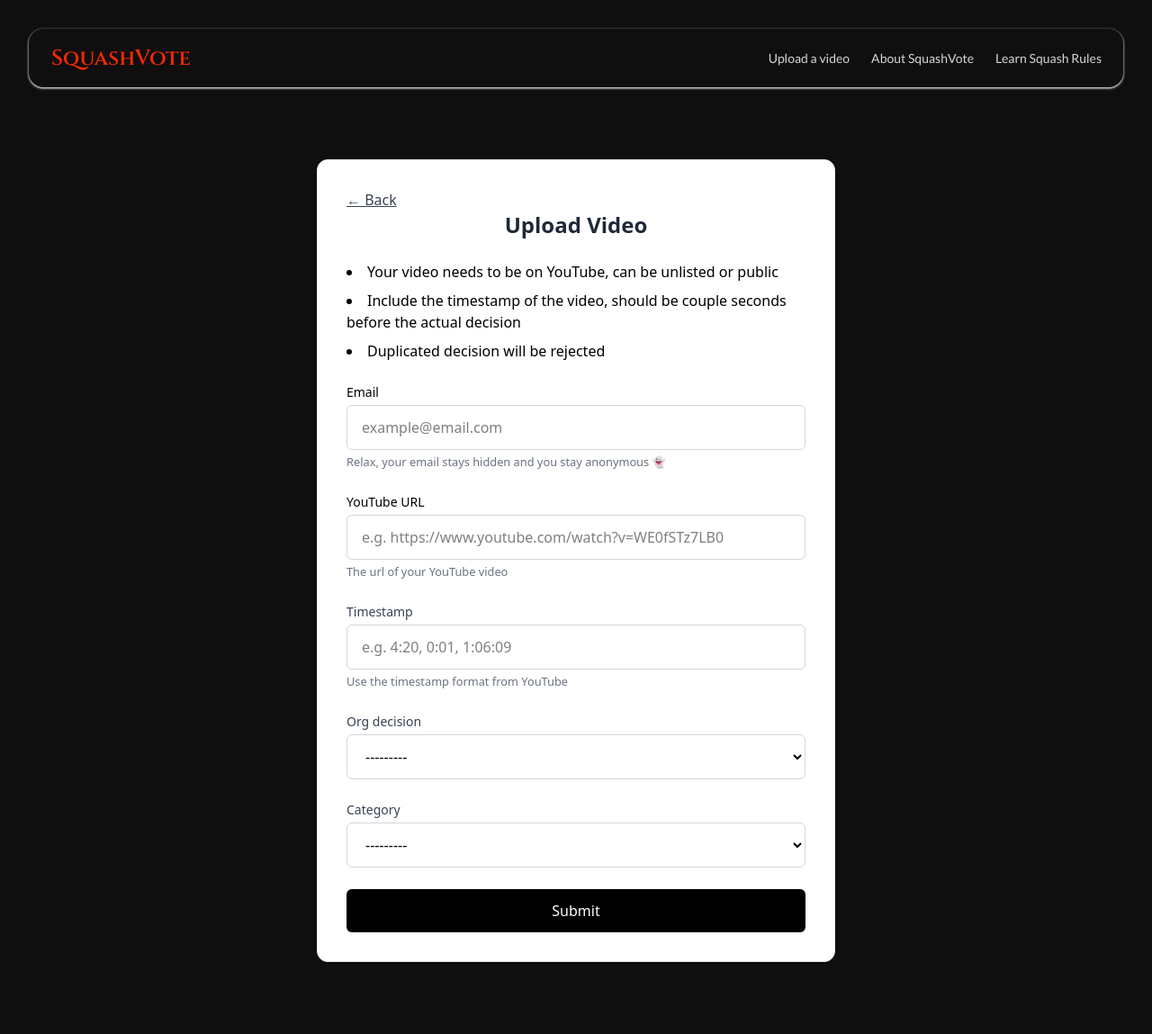
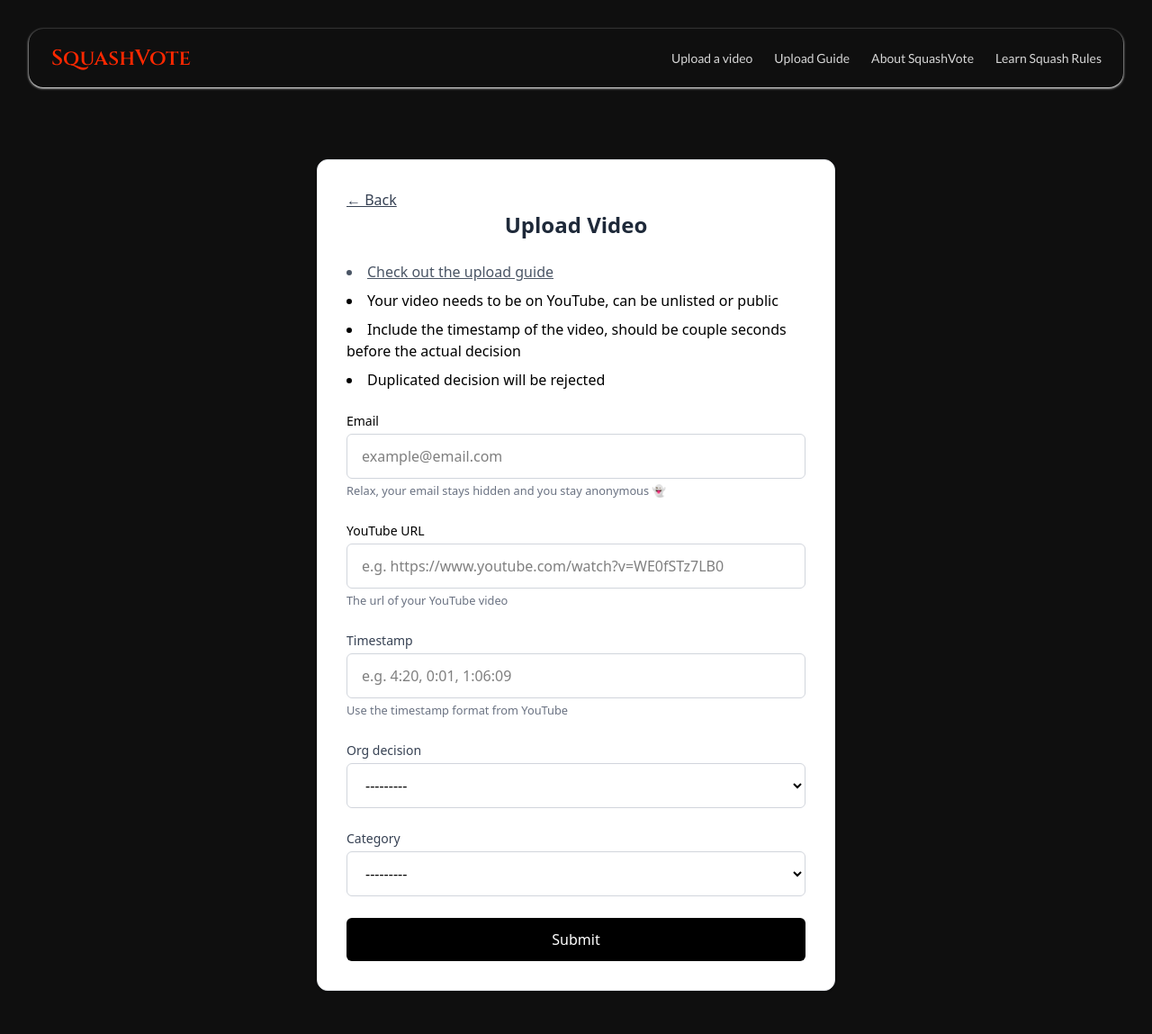
Before and after one commit to yoyocatw/SquashVote, a Django app: template vote/templates/vote/video_form.html in a window 1280 px wide. Shown: the whole page at 90% size. Before the commit the page ends 1069 px from the top, so only its background shows below. Run offline with Django 5.2, Linux system fonts and the light colour scheme; the template is opened without the code that fills it, so the values that code supplies are empty; style sheets or scripts are compiled from the project's sources; some libraries are stand-ins or nearby versions.

Commit message:
Added the Upload Guide link to both nav, footer and videoform page

```diff
--- a/vote/templates/vote/base.html
+++ b/vote/templates/vote/base.html
@@ -59,6 +59,8 @@
                 class="menu dropdown-content bg-base-100 rounded-box w-52 p-2 shadow"
                 >
                 <li><a href="{% url 'video_form' %}" class="underline">&#x2601; Upload a video</a></li>
+                <li><a class="underline" target="_blank" href="https://friends-itch-5gv.craft.me/squashvote.wtf">Upload Guide</a></li>
+
                 <li><a href="{% url 'about' %}" class="underline">&#x270C; About SquashVote</a></li>
                 <li><a href="{% url 'rules' %}" class="underline">&#x1F4DA; Learn Squash Rules</a></li>
             </ul>
@@ -66,6 +68,7 @@
           <div class="navbar-end hidden md:flex">
             <ul class="menu menu-horizontal px-1 font-body text-md">
               <li><a class="rounded-2xl" href="{% url 'video_form' %}">Upload a video</a></li>
+              <li><a class="rounded-2xl" target="_blank" href="https://friends-itch-5gv.craft.me/squashvote.wtf">Upload Guide</a></li>
               <li><a class="rounded-2xl" href="{% url 'about' %}">About SquashVote</a></li>
               <li><a class="rounded-2xl" href="{% url 'rules' %}">Learn Squash Rules</a></li>
             </ul>
--- a/vote/templates/vote/index.html
+++ b/vote/templates/vote/index.html
@@ -174,6 +174,7 @@
         <li><a class="link link-hover" href="{% url 'about' %}">About SquashVote</a></li>
         <li><a class="link link-hover" href="{% url 'rules' %}">Learn Squash Rules</a></li>
         <li><a class="link link-hover" href="{% url 'video_form' %}">Upload a Video</a></li>
+        <li><a class="link link-hover" target="_blank" href="https://friends-itch-5gv.craft.me/squashvote.wtf">Upload Guide</a></li>
         <li><a href="mailto:illreadit@squashvote.wtf" class="link-hover link">Contact me 💌</a></li>
       </ul>
     </nav>
--- a/vote/templates/vote/video_form.html
+++ b/vote/templates/vote/video_form.html
@@ -11,6 +11,8 @@
     <a href="{% url 'index' %}" class="text-gray-700 underline ">&#8592; Back</a>
     <h2 class="text-2xl font-bold text-gray-800 text-center mb-6">Upload Video</h2>
     <ul class="list-disc list-inside mb-6 text-gray-600 space-y-2">
+        <li><a class="underline link link-hover" target="_blank" href="https://friends-itch-5gv.craft.me/squashvote.wtf">Check out the upload guide</a></li>
+
         <li class="text-black text-base">Your video needs to be on YouTube, can be unlisted or public</li>
         <li class="text-black text-base">Include the timestamp of the video, should be couple seconds before the actual decision</li>
         <li class="text-black text-base">Duplicated decision will be rejected</li>
```
Lines whose indentation alone changed are shown as unchanged.
